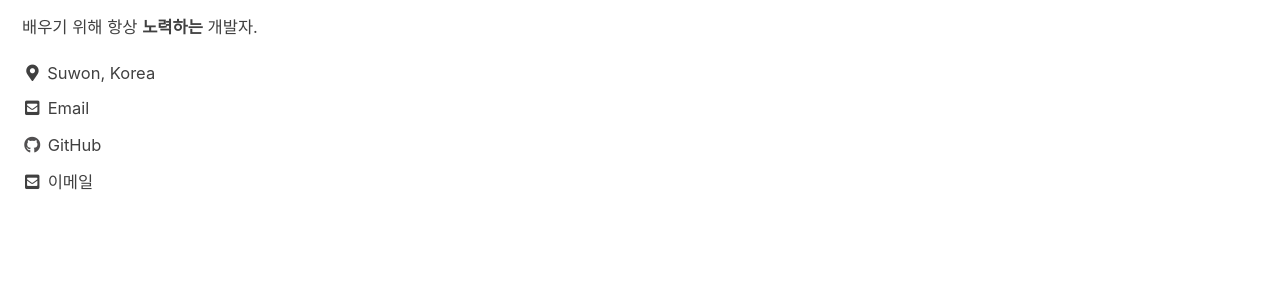
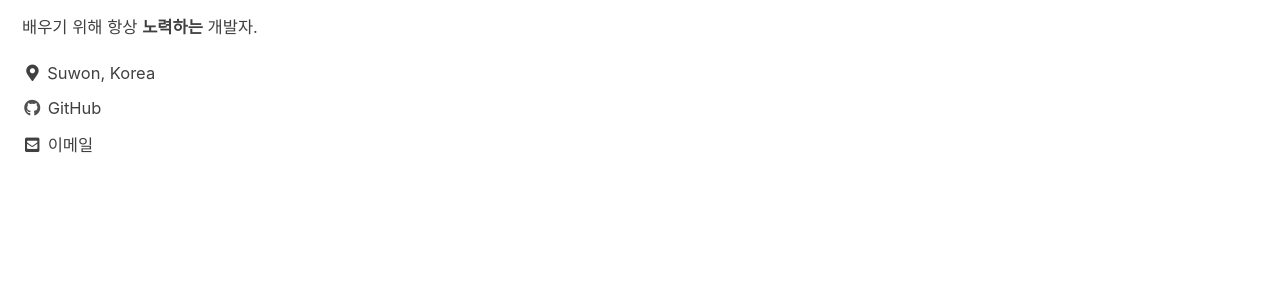
Before and after one commit to kyungcom/kyungcom.github.io, a Jekyll site: the page built from index.html, in a window 1280 px wide. Shown: the part 259-548 px from the top of the page. Built offline with Jekyll 4.4.1, drawn with Linux system fonts in a browser that asks for light colours; cached includes are drawn as plain includes; the list of posts is cut into pages by our own code.

Commit message:
fix email

```diff
--- a/_config.yml
+++ b/_config.yml
@@ -109,7 +109,7 @@ author:
   links:
     - label: "Email"
       icon: "fas fa-fw fa-envelope-square"
-      url: "mailto:qrdlsgh1234@naver.com"
+      url: # "mailto:qrdlsgh1234@naver.com"
     - label: "Website"
       icon: "fas fa-fw fa-link"
       # url: "https://your-website.com"
```
